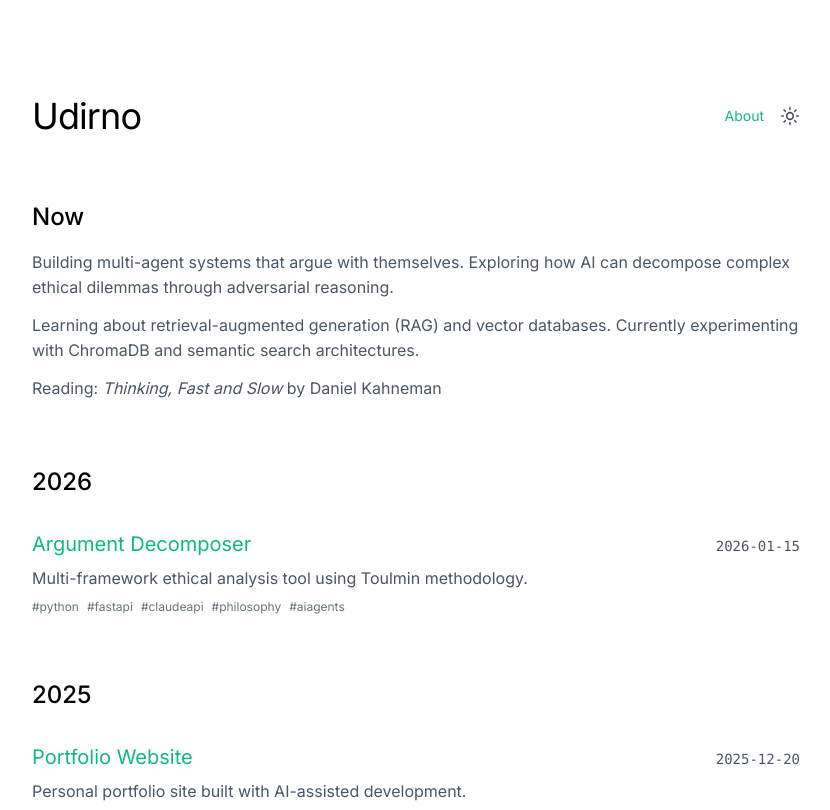
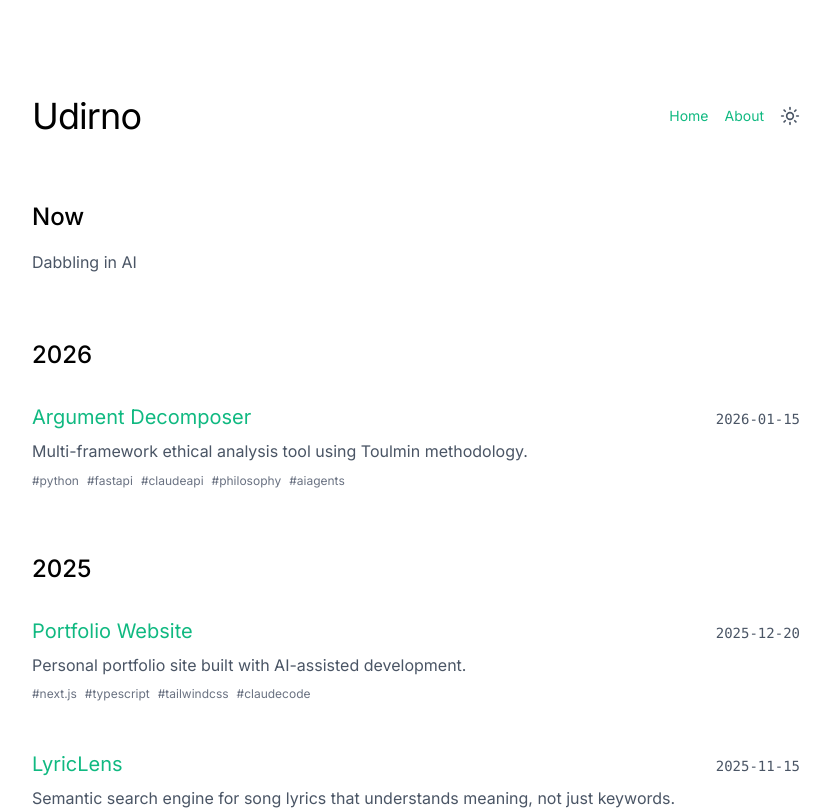
Before and after one commit to udirno/portfolio, a Next.js app: page / in a window 1280 px wide. Shown: the top 810 px of the page, without its empty margins (224-1054 px from the left). Built offline with nearby package versions, Linux system fonts and the light colour scheme.

Commit message:
Add Home navigation and simplify Now section
- Add Home link back to header (left of About)
- Both Home and About highlight when active
- Simplify Now section to just 'Dabbling in AI'

Co-Authored-By: Claude Sonnet 4.5 <noreply@anthropic.com>

```diff
--- a/app/components/Header.tsx
+++ b/app/components/Header.tsx
@@ -21,6 +21,16 @@ export function Header() {
           </h1>
           <div className="flex items-center gap-4">
             <Link
+              href="/"
+              className={`text-sm transition-colors ${
+                pathname === '/'
+                  ? 'text-red-600 dark:text-emerald-500'
+                  : 'text-gray-600 dark:text-gray-400 hover:text-red-600 dark:hover:text-emerald-500'
+              }`}
+            >
+              Home
+            </Link>
+            <Link
               href="/about"
               className={`text-sm transition-colors ${
                 pathname === '/about'
--- a/app/components/Now.tsx
+++ b/app/components/Now.tsx
@@ -3,16 +3,8 @@ export function Now() {
     <section className="px-4 pb-12 sm:px-6 sm:pb-16">
       <div className="max-w-3xl mx-auto">
         <h2 className="text-xl font-medium mb-4">Now</h2>
-        <div className="text-gray-600 dark:text-gray-400 space-y-3">
-          <p>
-            Building multi-agent systems that argue with themselves. Exploring how AI can decompose complex ethical dilemmas through adversarial reasoning.
-          </p>
-          <p>
-            Learning about retrieval-augmented generation (RAG) and vector databases. Currently experimenting with ChromaDB and semantic search architectures.
-          </p>
-          <p>
-            Reading: <span className="italic">Thinking, Fast and Slow</span> by Daniel Kahneman
-          </p>
+        <div className="text-gray-600 dark:text-gray-400">
+          <p>Dabbling in AI</p>
         </div>
       </div>
     </section>
```
